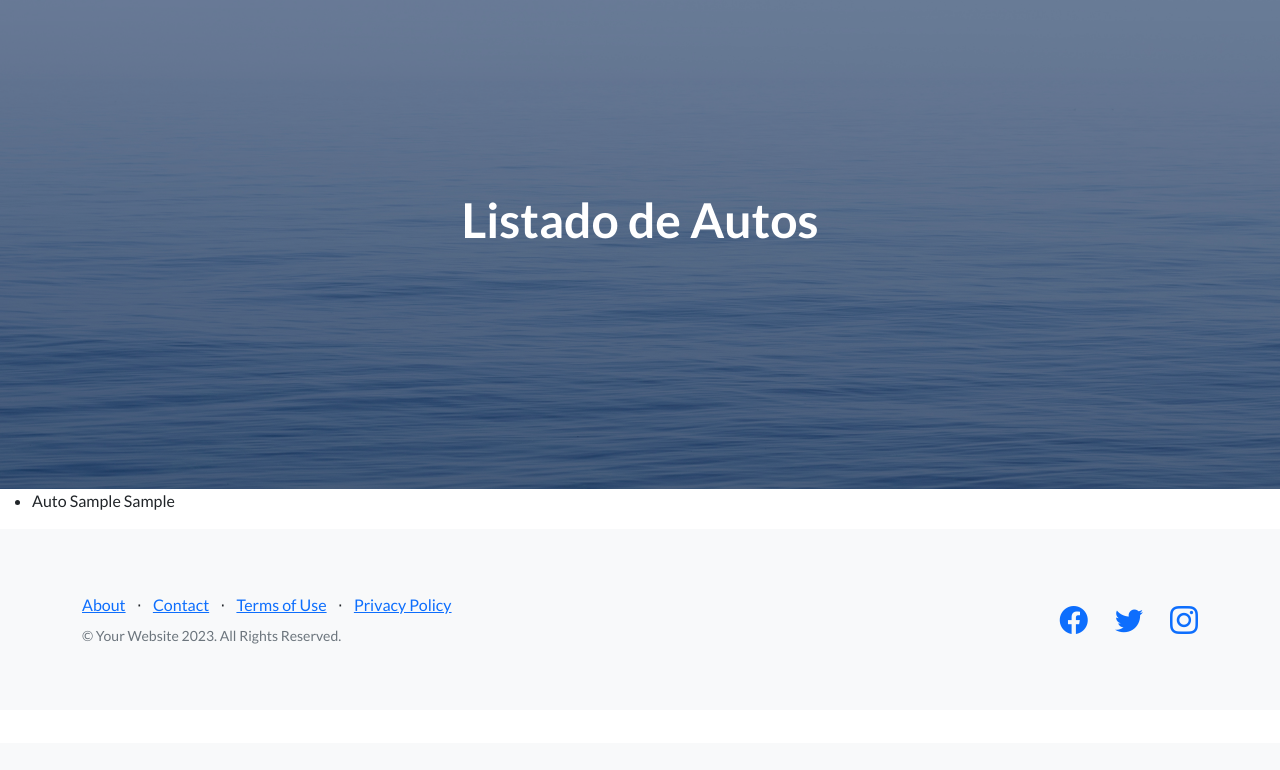
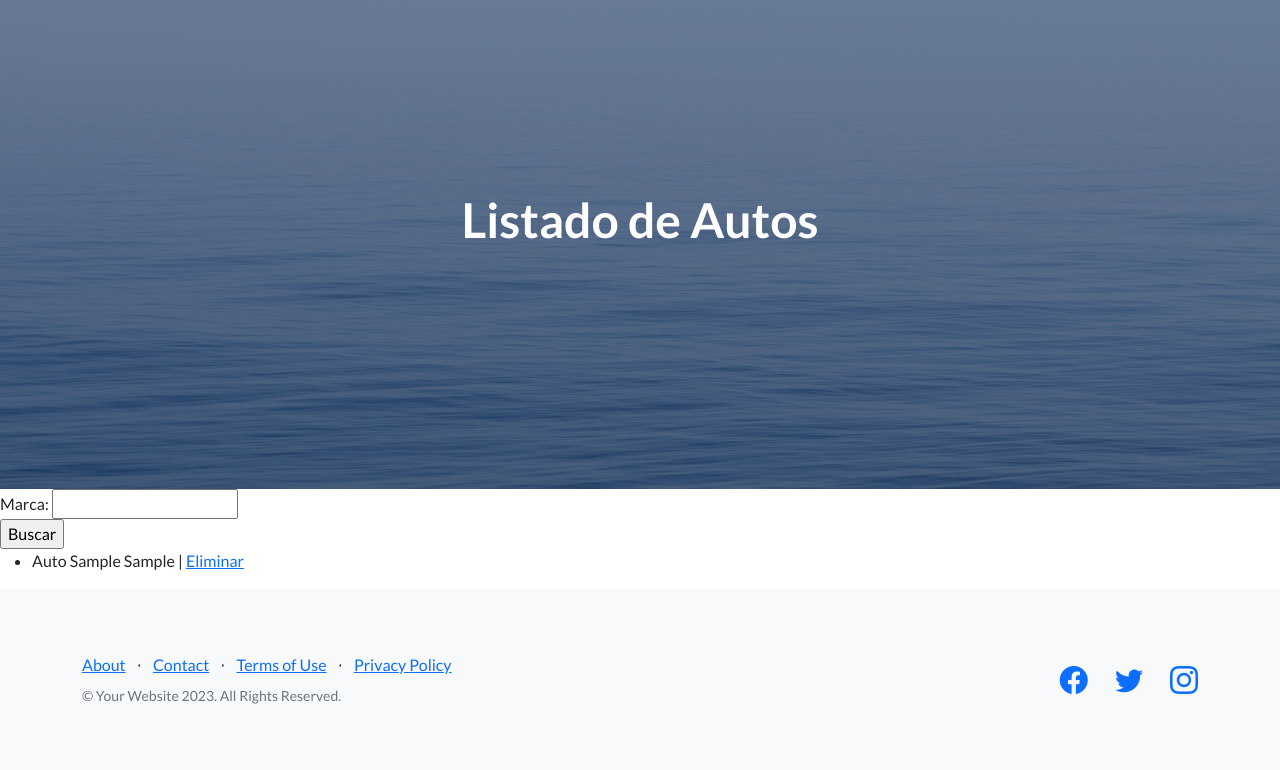
Before and after one commit to tutem95/Monsegur---Entrega-Final, a Django app: page /autos/ in a window 1280 px wide. Shown: the part 57-827 px from the top of the page. Before the commit the page ends 701 px from the top, so only its background shows below. Run offline with Django 5.2, Linux system fonts and the light colour scheme; tables that the repository leaves empty hold one stand-in row (values such as "Sample post"); some libraries are stand-ins or nearby versions.

Commit message:
elimminar auto

```diff
--- a/appinicio/forms.py
+++ b/appinicio/forms.py
@@ -3,3 +3,6 @@ from django import forms
 class CrearAutoFormulario(forms.Form):
     marca = forms.CharField(max_length=20)
     modelo = forms.CharField(max_length=20)
+
+class BuscarAuto(forms.Form):
+    marca = forms.CharField(max_length=20, required=False)
--- a/appinicio/templates/appinicio/autos.html
+++ b/appinicio/templates/appinicio/autos.html
@@ -12,10 +12,15 @@ Listado de Autos
 
 {% block main %}
 
+<form action="{% url "autos" %}" method="get">
+    {{formulario}}
+    <input type="submit" value="Buscar">
+</form>
+
 {% if autos %}
 <ul>
     {% for auto in  autos%}
-    <li>{{auto}}</li>
+    <li>{{auto}} | <a href={% url "eliminar_auto" auto.id%}>Eliminar</a></li>
     {% endfor %}
 </ul>
 {% else %}
--- a/appinicio/urls.py
+++ b/appinicio/urls.py
@@ -5,5 +5,6 @@ urlpatterns = [
     path('', views.inicio, name= "inicio"),
     path('autos/', views.autos, name='autos'),
     path('autos/crear/', views.crear_auto, name='crear_auto'),
+    path('autos/eliminar/<int:id>', views.eliminar_auto, name='eliminar_auto'),
 
 ]
--- a/appinicio/views.py
+++ b/appinicio/views.py
@@ -3,7 +3,7 @@ from django.http import HttpResponse
 from datetime import datetime
 from django.template import Template, Context, loader
 from appinicio.models import Auto
-from appinicio.forms import CrearAutoFormulario
+from appinicio.forms import CrearAutoFormulario, BuscarAuto
 
 fecha = datetime.now()
 
@@ -46,6 +46,16 @@ def crear_auto(request):
 
 def autos(request):
 
-    autos = Auto.objects.all()
+    formulario = BuscarAuto(request.GET)
+    if formulario.is_valid():
+        marca = formulario.cleaned_data ['marca']
 
-    return render(request, 'appinicio/autos.html', {'autos': autos})
+    autos = Auto.objects.filter(marca__icontains=marca)
+
+    return render(request, 'appinicio/autos.html', {'autos': autos, 'formulario': formulario})
+
+
+def eliminar_auto(request, id):
+    auto = Auto.objects.get(id=id)
+    auto.delete()
+    return redirect('autos')
```
